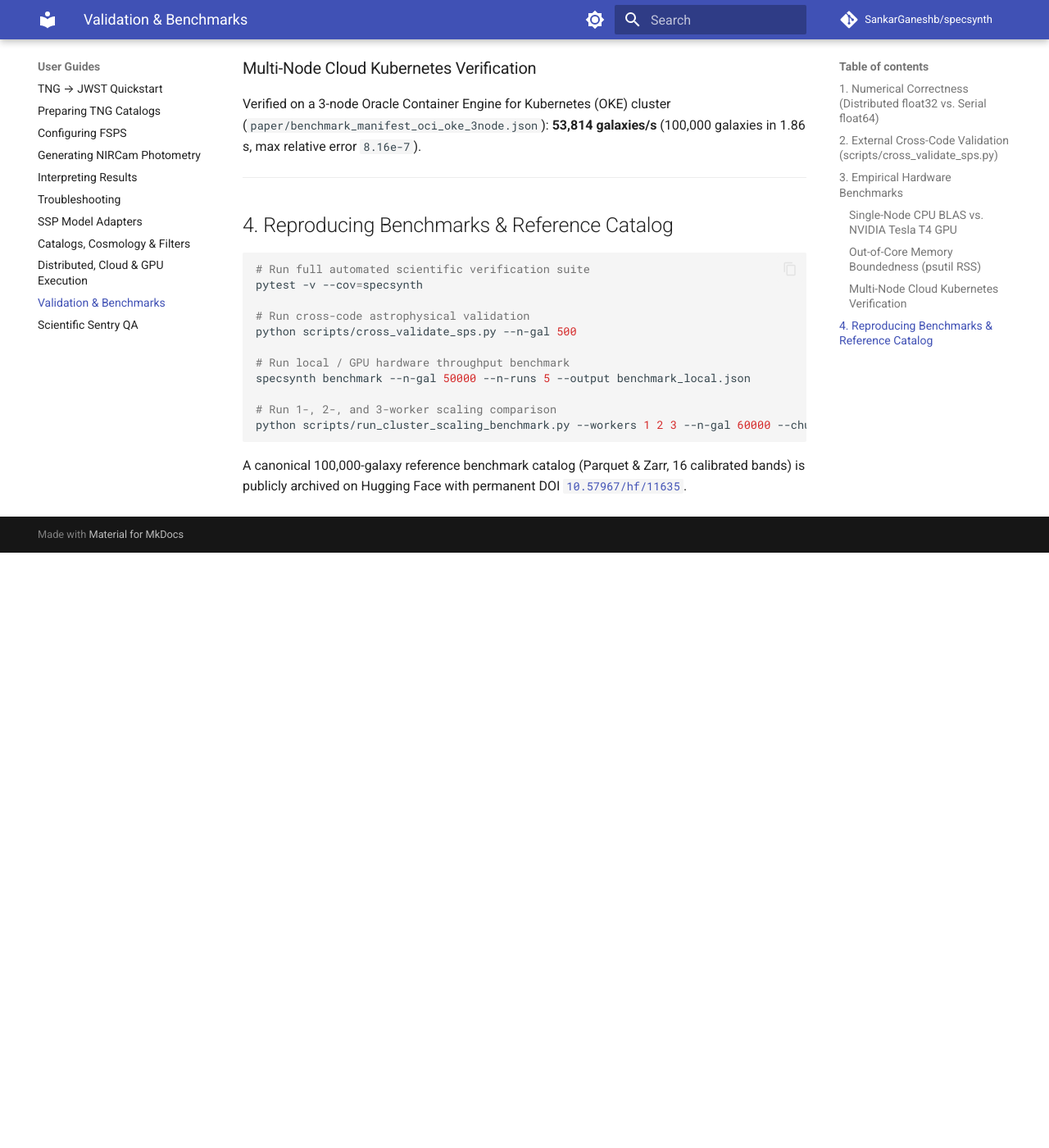
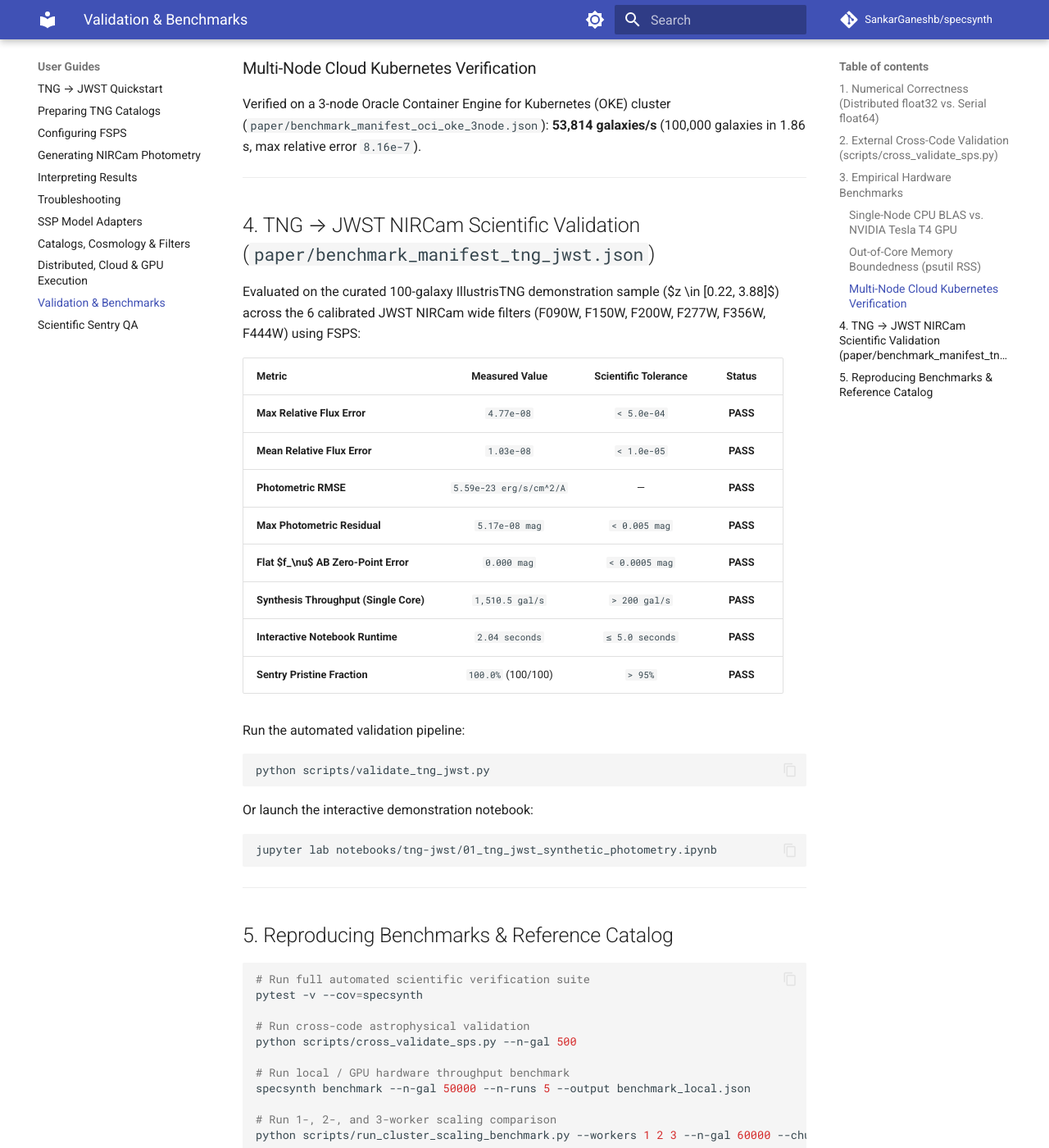
Before and after one commit to SankarGaneshb/specsynth, an MkDocs documentation site: the page built from docs/guides/validation-and-benchmarks.md, in a window 1280 px wide and 1400 px high, scrolled down 2256 px. Shown: the whole window at 82% size. Built offline with MkDocs 1.6.1 and Material for MkDocs 9.7.7, drawn with Linux system fonts in a browser that asks for light colours; comment, search, counter and statistics services are not loaded; before the commit the page ends 2930 px from its top, so only the background shows below that.

Commit message:
docs(paper): update JOSS paper, README, and validation guides with TNG to JWST results

````diff
--- a/docs/guides/validation-and-benchmarks.md
+++ b/docs/guides/validation-and-benchmarks.md
@@ -59,7 +59,33 @@ Verified on a 3-node Oracle Container Engine for Kubernetes (OKE) cluster (`pape
 
 ---
 
-## 4. Reproducing Benchmarks & Reference Catalog
+## 4. TNG → JWST NIRCam Scientific Validation (`paper/benchmark_manifest_tng_jwst.json`)
+
+Evaluated on the curated 100-galaxy IllustrisTNG demonstration sample ($z \in [0.22, 3.88]$) across the 6 calibrated JWST NIRCam wide filters (F090W, F150W, F200W, F277W, F356W, F444W) using FSPS:
+
+| Metric | Measured Value | Scientific Tolerance | Status |
+| :--- | :---: | :---: | :---: |
+| **Max Relative Flux Error** | `4.77e-08` | `< 5.0e-04` | **PASS** |
+| **Mean Relative Flux Error** | `1.03e-08` | `< 1.0e-05` | **PASS** |
+| **Photometric RMSE** | `5.59e-23 erg/s/cm^2/A` | — | **PASS** |
+| **Max Photometric Residual** | `5.17e-08 mag` | `< 0.005 mag` | **PASS** |
+| **Flat $f_\nu$ AB Zero-Point Error** | `0.000 mag` | `< 0.0005 mag` | **PASS** |
+| **Synthesis Throughput (Single Core)** | `1,510.5 gal/s` | `> 200 gal/s` | **PASS** |
+| **Interactive Notebook Runtime** | `2.04 seconds` | `≤ 5.0 seconds` | **PASS** |
+| **Sentry Pristine Fraction** | `100.0%` (100/100) | `> 95%` | **PASS** |
+
+Run the automated validation pipeline:
+```bash
+python scripts/validate_tng_jwst.py
+```
+Or launch the interactive demonstration notebook:
+```bash
+jupyter lab notebooks/tng-jwst/01_tng_jwst_synthetic_photometry.ipynb
+```
+
+---
+
+## 5. Reproducing Benchmarks & Reference Catalog
 
 ```bash
 # Run full automated scientific verification suite
````
Also changed, not shown: README.md (+17 -0 lines), paper/paper.md (+11 -0 lines).
